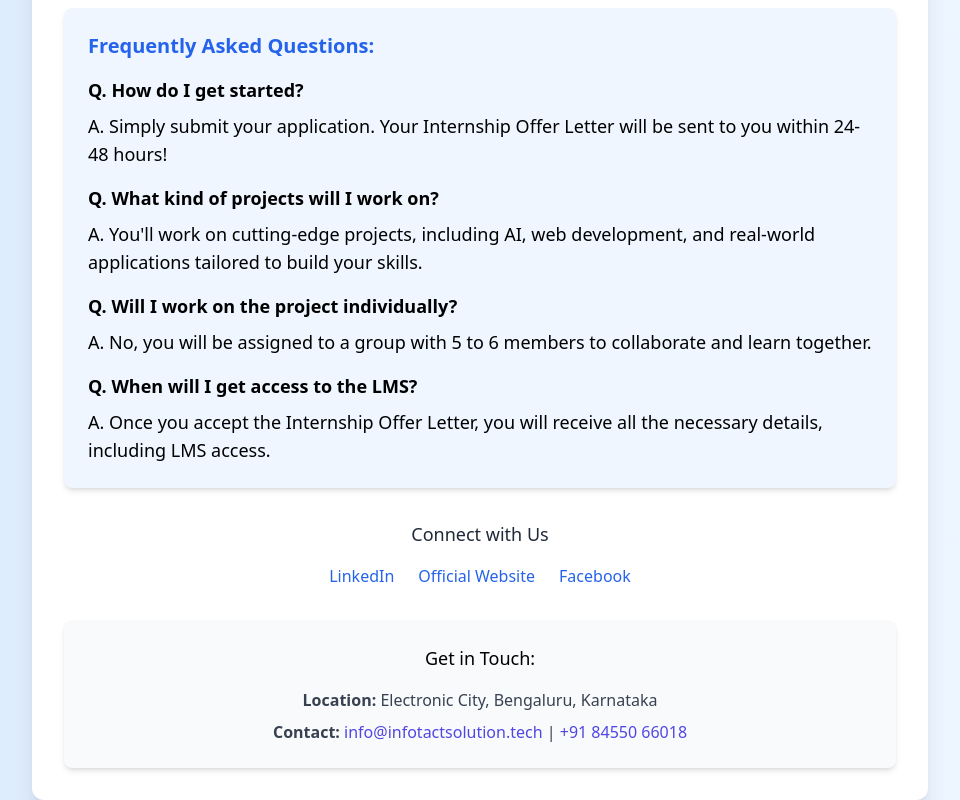
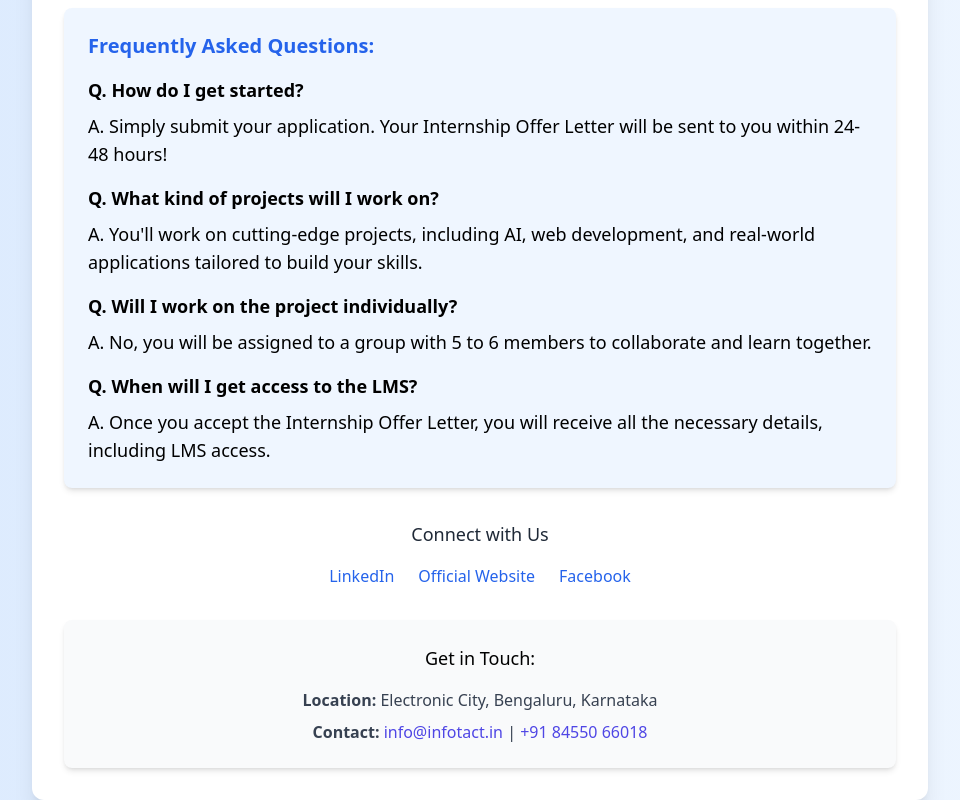
Before and after one commit to pitabasdev/infotact-internship, a React (Create React App) app: page /success in a window 1280 px wide. Shown: the part 1236-2036 px from the top of the page, without its empty margins (160-1120 px from the left). Built offline with nearby package versions, Linux system fonts and the light colour scheme.

Commit message:
update input field

```diff
--- a/src/InternshipForm .js
+++ b/src/InternshipForm .js
@@ -112,7 +112,7 @@ const InternshipForm = () => {
         <p className="text-2xl font-bold text-gray-700 mb-6">
           🚀 Thank you for your interest in the exciting internship
           opportunities at{" "}
-          <a href="https://infotactsolution.tech/">
+          <a href="https://infotact.in/">
             <span className="text-indigo-600">Infotact Solutions</span>!
           </a>
         </p>
@@ -251,7 +251,7 @@ const InternshipForm = () => {
             in pursuing the degree mentioned above.
           </p>
         </div>
-        <div className="mt-4 flex space-x-4">
+        <div className="mt-4 flex flex-col md:flex-row md:space-x-4 space-y-4 md:space-y-0">
   <div className="flex-1">
     <label className="block text-sm font-medium">
       Preferred Internship Program
@@ -297,6 +297,7 @@ const InternshipForm = () => {
     </p>
   </div>
 </div>
+
 
         <div className="grid grid-cols-1 md:grid-cols-2 gap-4 mt-4">
           <div className="col-span-1">
--- a/src/SuccessfullyApplied .js
+++ b/src/SuccessfullyApplied .js
@@ -199,7 +199,7 @@ const SuccessfullyApplied = () => {
             </li>
             <li>
               <a
-                href="https://infotactsolution.tech/"
+                href="https://infotact.in/"
                 className="text-blue-600 hover:text-blue-800 transition-all"
               >
                 Official Website
@@ -225,10 +225,10 @@ const SuccessfullyApplied = () => {
           <p className="text-gray-700">
             <strong>Contact:</strong>{" "}
             <a
-              href="mailto:info@infotactsolution.tech"
+              href="mailto:info@infotact.in"
               className="text-indigo-600 hover:text-indigo-800"
             >
-              info@infotactsolution.tech
+              info@infotact.in
             </a>{" "}
             |{" "}
             <a
```
Lines whose indentation alone changed are shown as unchanged.
